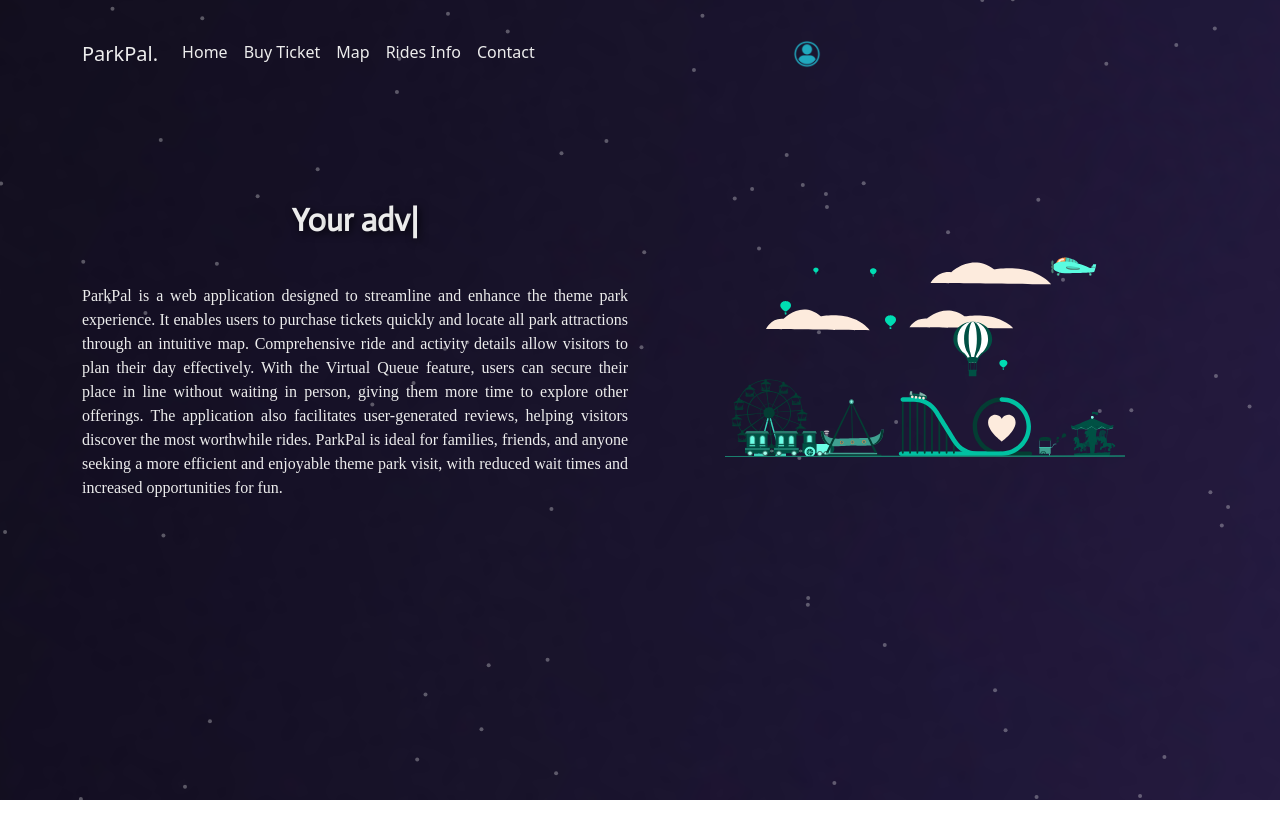
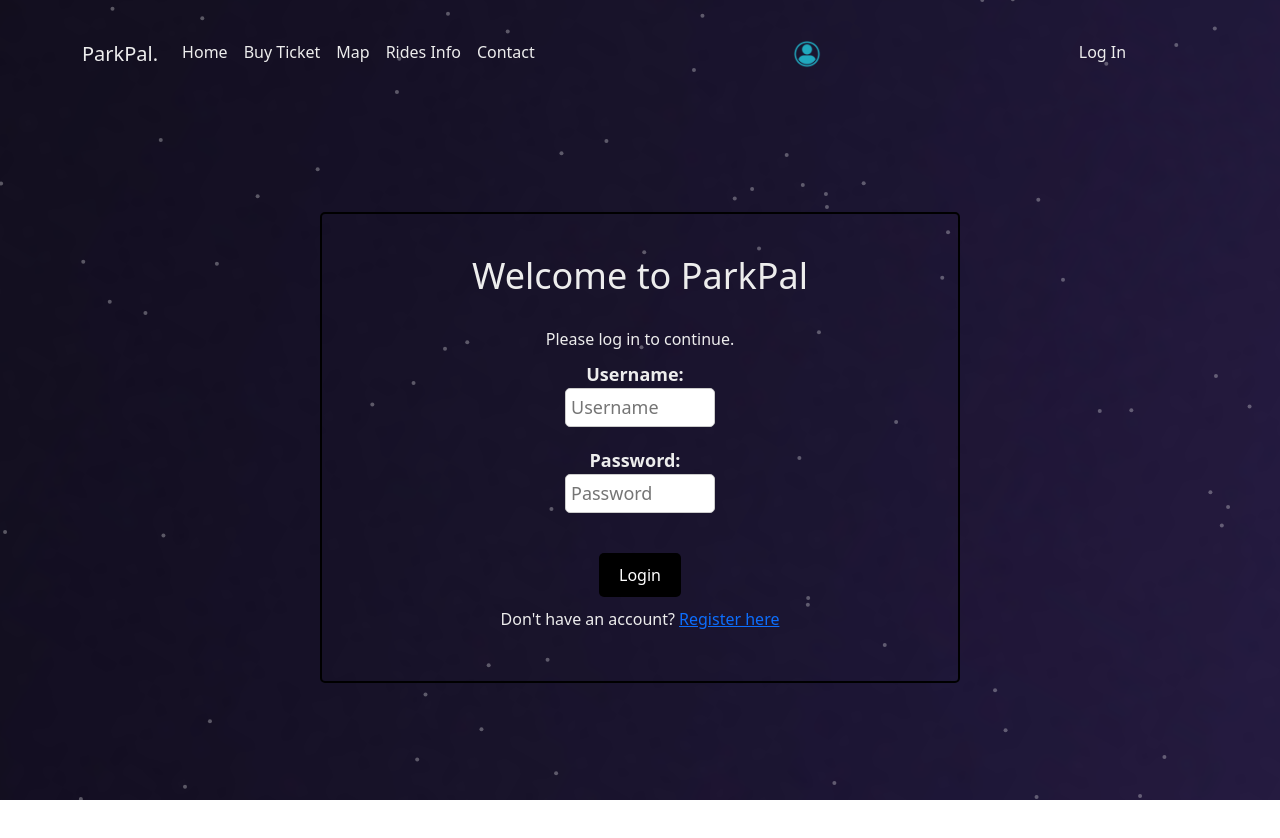
Before and after one commit to Almoghairi/ParkPal, a React (Create React App) app in the folder my_app/: page /login in a window 1280 px wide. Shown: the top 838 px of the page. Built offline with nearby package versions, Linux system fonts and the light colour scheme.

Commit message:
Login done

```diff
--- a/my_app/package.json
+++ b/my_app/package.json
@@ -28,7 +28,7 @@
     "react-scripts": "5.0.1",
     "react-tsparticles": "^2.12.2",
     "three": "^0.152.2",
-    "tsparticles": "^2.0.6",
+    "tsparticles": "^2.12.0",
     "typewriter-effect": "^2.21.0",
     "web-vitals": "^2.1.4"
   },
--- a/my_app/src/App.js
+++ b/my_app/src/App.js
@@ -11,12 +11,14 @@ import Info from './info';
 import VQ from './VQ';
 import TicketPage from './Ticket';
 import { useNavigate, useLocation } from 'react-router';
-import "./TicketPage.css";
+import "./Ticket.css";
 import ForgottenAsylum from './ForgottenInfo';
 import Tampet from './TampetInfo';
 import Inferno from './InfernoInfo';
 import CryzoneX from './CryzoneInfo';
 import Pharoah from './PharoahInfo';
+import Login from './Login';
+import "./Login.css";
 import TempestWrathReviews from './TempestWrathReviews';
 import CryZoneXReviews from './CryZoneXReviews';
 import PharaohCurseReviews from './PharaohCurseReviews';
@@ -54,6 +56,7 @@ function App() {
                 <Nav.Link className='light-text' eventKey="info">Rides Info</Nav.Link>
                 <Nav.Link className='light-text' eventKey="contact">Contact</Nav.Link>
                 <Nav.Link className='light-text' eventKey="signup"><img src='/pictures/loginp.png' style={{width:"5.5%", right:"100", top:"0"}}/> </Nav.Link>
+                <Nav.Link className='light-text login-link' eventKey="login">Log In</Nav.Link>
               </Nav>
             </Navbar.Collapse>
           </Container>
@@ -79,6 +82,7 @@ function App() {
             <Route path="/contact" element={<Contact />} />
             <Route path="/signup" element={<SignUp />} />
             <Route path="*" element={<Home />} />
+            <Route path="/login" element={<Login />} />
           </Routes>
         </div>
       </motion.div>
--- /dev/null
+++ b/my_app/src/Login.css
@@ -0,0 +1,59 @@
+#login-page {
+    display: flex;
+    flex-direction: column;
+    justify-content: flex-start;
+    align-items: center;
+    border: black solid 2px;
+    border-radius: 5px;
+    padding: 40px;
+    width: 50%;
+    margin-top: 10%;
+    margin-left: 25%;
+}
+#login-page h1 {
+    font-size: 36px;
+    margin-bottom: 20px;
+}
+#login-page p {
+    font-size: 16px;
+    margin-bottom: 10px;
+    margin-top: 10px;
+}
+#login-page label {
+    font-size: 18px;
+    font-weight: bold;
+    margin-right: 10px;
+}
+#login-page button {
+    background-color: black;
+    color: white;
+    padding: 10px 20px;
+    border: none;
+    border-radius: 5px;
+    cursor: pointer;
+    margin-top: 20px;
+}
+#login-page button:hover {
+    background-color: #333;
+}
+form {
+    display: flex;
+    flex-direction: column;
+    align-items: center;
+}
+#login-page input[type="text"] {
+    font-size: 18px;
+    padding: 5px;
+    width: 150px;
+    border-radius: 5px;
+    border: 1px solid #ccc;
+    margin-bottom: 20px;
+}
+#login-page input[type="password"] {
+    font-size: 18px;
+    padding: 5px;
+    width: 150px;
+    border-radius: 5px;
+    border: 1px solid #ccc;
+    margin-bottom: 20px;
+}
--- /dev/null
+++ b/my_app/src/Login.js
@@ -0,0 +1,35 @@
+function Login() {
+    const handleSubmit = (event) => {
+        event.preventDefault();
+        const username = document.getElementById("username").value;
+        const password = document.getElementById("password").value;
+
+        if (!username || !password) {
+            alert("Both username and password are required.");
+            return;
+        }
+
+        alert("Login successful!");
+        const loginLink = document.querySelector('a[href="/login"]');
+        if (loginLink) {
+            loginLink.style.display = "none";
+        }
+    };
+
+    return (
+        <div id="login-page">
+            <h1>Welcome to ParkPal</h1>
+            <p>Please log in to continue.</p>
+            <form onSubmit={handleSubmit}>
+                <label htmlFor="username">Username:</label>
+                <input id="username" type="text" placeholder="Username" />
+                <label htmlFor="password">Password:</label>
+                <input id="password" type="password" placeholder="Password" />
+                <button type="submit">Login</button>
+            </form>
+            <p>Don't have an account? <a href="/register">Register here</a></p>
+        </div>
+    );
+}
+
+export default Login;
```
Also changed, not shown: my_app/src/Ticket.css (renamed from my_app/src/TicketPage.css), 1 other file (tests, documents, lock files or other folders).
